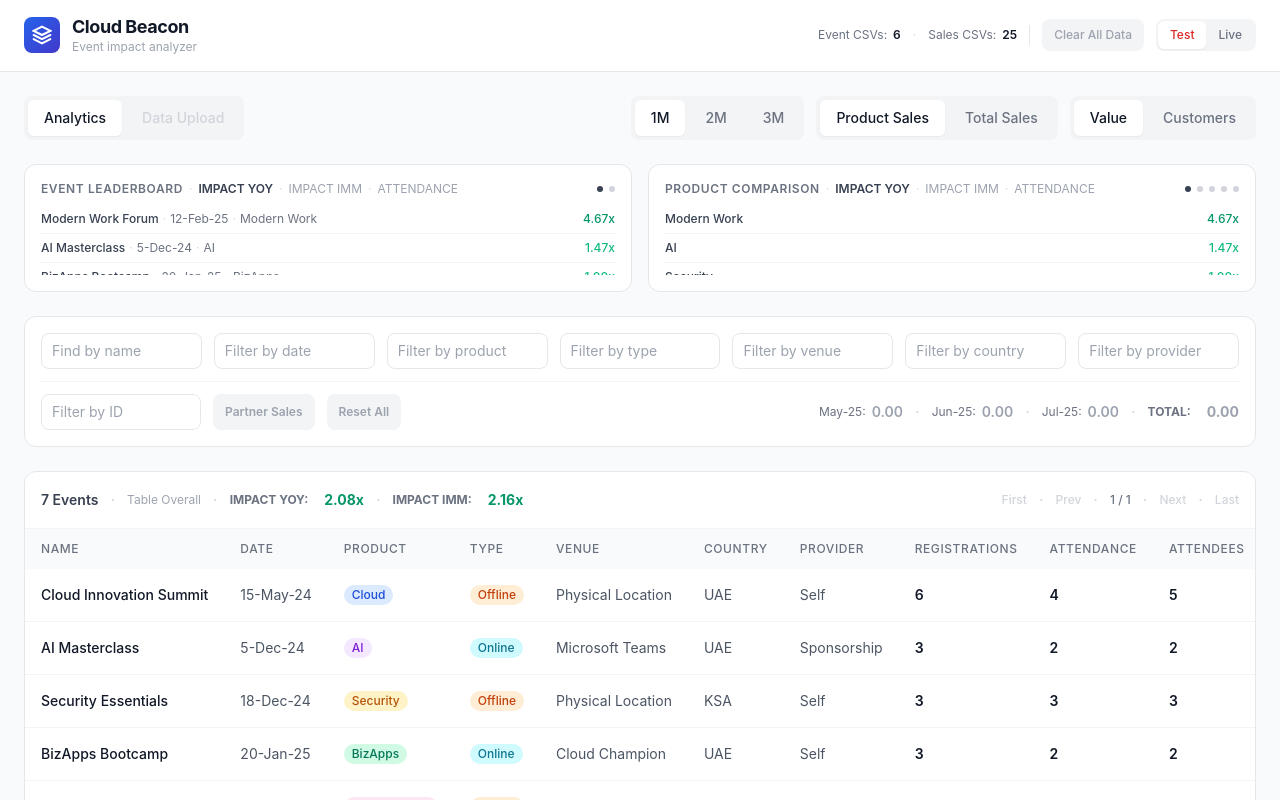
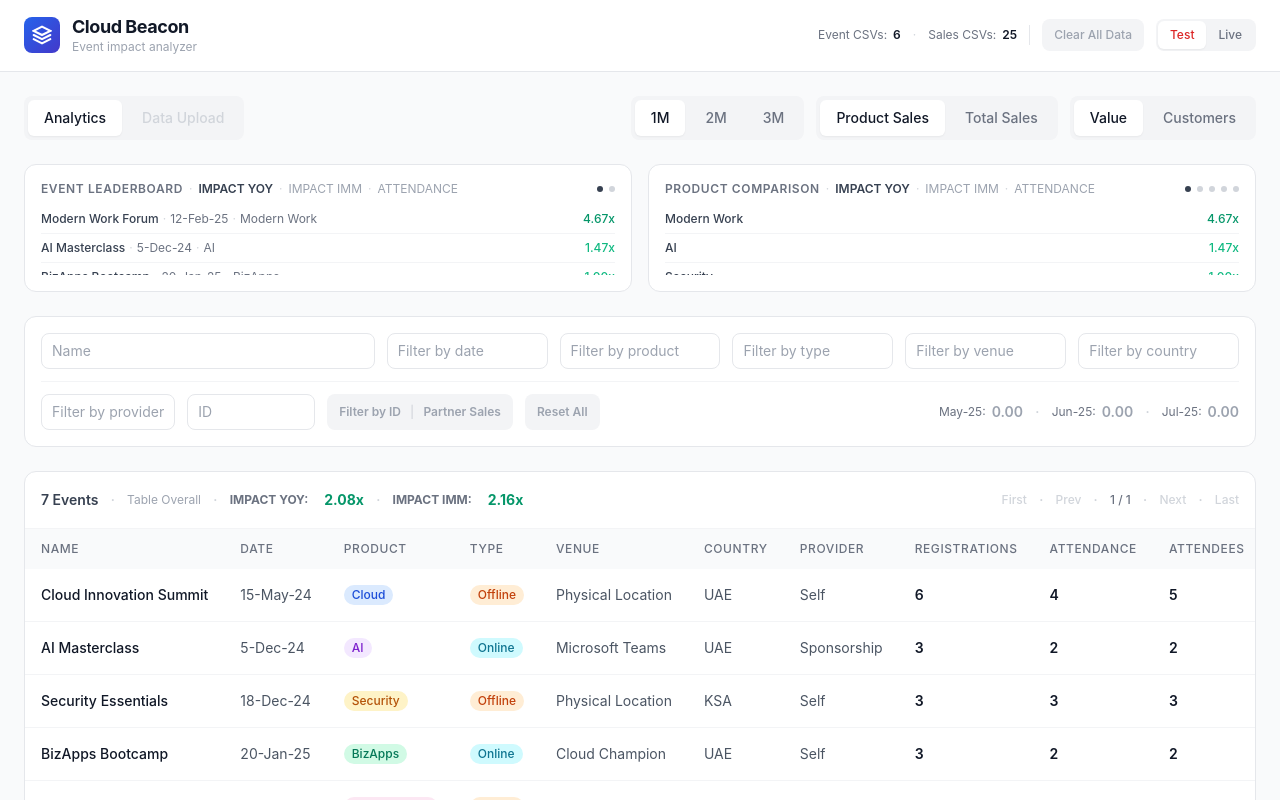
Before and after one commit to rr-quantifai/cloud-beacon, a React (Vite) app: page / in a window 1280 px wide. Shown: the top 800 px of the page. Built offline with nearby package versions, Linux system fonts and the light colour scheme.

Commit message:
Update App.jsx

```diff
--- a/src/App.jsx
+++ b/src/App.jsx
@@ -141,7 +141,7 @@ const sv = (r, csvOk) => !csvOk ? -1e16 : (r != null && isFinite(r)) ? r : r ===
 const fmtDate = (s, short = true) => { const d = parseD(s); if (!d) return ""; return d.getUTCDate() + "-" + MO[d.getUTCMonth()] + "-" + (short ? String(d.getUTCFullYear()).slice(2) : d.getUTCFullYear()); };
 const fmtYM = (ym) => { const [y, m] = ym.split("-").map(Number); return MO[m - 1] + "-" + String(y).slice(2); };
 const monthRange = (ms, arrow = "→") => !ms || !ms.length ? "—" : ms.length === 1 ? fmtYM(ms[0]) : fmtYM(ms[0]) + " " + arrow + " " + fmtYM(ms[ms.length - 1]);
-const HL = (text, q) => { if (!q) return text; const p = [], lo = text.toLowerCase(), ql = q.toLowerCase(); let last = 0, i; while ((i = lo.indexOf(ql, last)) !== -1) { if (i > last) p.push(text.slice(last, i)); p.push(<span key={i} className="bg-blue-600 text-white rounded-sm px-0.5">{text.slice(i, i + ql.length)}</span>); last = i + ql.length; } if (last < text.length) p.push(text.slice(last)); return p.length ? <>{p}</> : text; };
+const HL = (text, q, isCurrent = false) => { if (!q) return text; const p = [], lo = text.toLowerCase(), ql = q.toLowerCase(); let last = 0, i; while ((i = lo.indexOf(ql, last)) !== -1) { if (i > last) p.push(text.slice(last, i)); p.push(<span key={i} className={(isCurrent ? "bg-amber-400" : "bg-blue-600") + " text-white rounded-sm px-0.5"}>{text.slice(i, i + ql.length)}</span>); last = i + ql.length; } if (last < text.length) p.push(text.slice(last)); return p.length ? <>{p}</> : text; };
 const formatImpact = (ratio, csvOk) => {
   if (!csvOk) return NO_CSV;
   if (ratio != null && isFinite(ratio)) return { text: n(ratio) + "x", color: rc(ratio), cls: "font-bold" };
@@ -259,42 +259,41 @@ const DataCoverage = ({ coverageData, flashKeys }) => {
   );
 };
 
-const FilterBar = ({ fo, fDates, setFDates, fProd, setFProd, fType, setFType, fVenue, setFVenue, fCountry, setFCountry, fProvider, setFProvider, fName, onNameChange, fPid, onPidChange, activePid, setActivePid, salesIndex, valueMode }) => {
+const FilterBar = ({ fo, fDates, setFDates, fProd, setFProd, fType, setFType, fVenue, setFVenue, fCountry, setFCountry, fProvider, setFProvider, fName, onNameChange, nameMatches, nameCursor, onPrevMatch, onNextMatch, fPid, onPidChange, activePid, setActivePid, salesIndex, valueMode }) => {
   const [salesVisible, setSalesVisible] = useState(false);
   const sortedMonths = useMemo(() => [...salesIndex.months].sort(), [salesIndex]);
   const partnerSales = useMemo(() => {
     const ms = sortedMonths.slice(-3);
     if (!ms.length) return null;
-    const pid = fPid.trim();
     const useAll = !fProd.length;
     const vMap = valueMode === "customers" ? salesIndex.custPM : salesIndex.byPM;
     const vpMap = valueMode === "customers" ? salesIndex.custPPM : salesIndex.byPPM;
     const months = ms.map(ym => {
-      const v = pid ? (useAll ? (vMap.get(pid + "|||" + ym) || 0) : fProd.reduce((s, p) => s + (vpMap.get(pid + "|||" + p + "|||" + ym) || 0), 0)) : 0;
+      const v = activePid ? (useAll ? (vMap.get(activePid + "|||" + ym) || 0) : fProd.reduce((s, p) => s + (vpMap.get(activePid + "|||" + p + "|||" + ym) || 0), 0)) : 0;
       return { ym, val: v };
     });
-    return { months, total: _.sumBy(months, "val") };
-  }, [fPid, fProd, salesIndex, valueMode, sortedMonths]);
+    return { months };
+  }, [activePid, fProd, salesIndex, valueMode, sortedMonths]);
   return (
     <div className="bg-white rounded-xl border border-gray-200 p-4 mb-6">
       <div className="grid grid-cols-2 sm:grid-cols-3 lg:grid-cols-7 gap-3">
-        <div><input type="text" value={fName} onChange={e=>onNameChange(e.target.value)} placeholder="Find by name" className={"w-full px-2.5 py-1.5 text-sm border rounded-lg bg-white h-[36px] placeholder-gray-400 focus:outline-none truncate " + (fName.trim() ? "border-blue-400 text-blue-600 focus:border-blue-500" : "border-gray-200 text-gray-800 focus:border-blue-300")}/></div>
+        <div className="lg:col-span-2 flex items-center gap-1.5">
+          <input type="text" value={fName} onChange={e=>onNameChange(e.target.value)} placeholder="Name" className={"flex-1 min-w-0 px-2.5 py-1.5 text-sm border rounded-lg bg-white h-[36px] placeholder-gray-400 focus:outline-none truncate " + (fName.trim() ? "border-blue-400 text-blue-600 focus:border-blue-500" : "border-gray-200 text-gray-800 focus:border-blue-300")}/>
+          {fName.trim() && (<><span className="text-xs text-gray-400 whitespace-nowrap flex-shrink-0">{nameMatches.length ? nameCursor+1 : 0}/{nameMatches.length}</span><button onClick={onPrevMatch} disabled={!nameMatches.length} className={"w-6 h-[36px] flex items-center justify-center rounded transition flex-shrink-0 " + (!nameMatches.length ? "text-gray-300 cursor-not-allowed" : "text-gray-500 hover:bg-gray-100")}>‹</button><button onClick={onNextMatch} disabled={!nameMatches.length} className={"w-6 h-[36px] flex items-center justify-center rounded transition flex-shrink-0 " + (!nameMatches.length ? "text-gray-300 cursor-not-allowed" : "text-gray-500 hover:bg-gray-100")}>›</button></>)}
+        </div>
         <DateFilter tree={fo.dateTree} selected={fDates} onChange={setFDates} placeholder="Filter by date"/>
         <MultiSel values={fProd} onChange={setFProd} options={fo.prods} placeholder="Filter by product"/>
         <MultiSel values={fType} onChange={setFType} options={fo.types} placeholder="Filter by type"/>
         <MultiSel values={fVenue} onChange={setFVenue} options={fo.venues} placeholder="Filter by venue"/>
         <MultiSel values={fCountry} onChange={setFCountry} options={fo.countries} placeholder="Filter by country"/>
-        <MultiSel values={fProvider} onChange={setFProvider} options={fo.providers} placeholder="Filter by provider"/>
       </div>
       <div className="border-t border-gray-100 mt-3 pt-3 flex items-center gap-3">
-        <input type="text" value={fPid} onChange={e=>onPidChange(e.target.value)} readOnly={!!activePid} placeholder="Filter by ID" className={"px-2.5 py-1.5 text-sm border rounded-lg h-[36px] placeholder-gray-400 focus:outline-none truncate w-40 flex-shrink-0 " + (activePid ? "bg-blue-50 border-blue-300 text-blue-600 cursor-not-allowed" : fPid.trim() ? "bg-white border-blue-400 text-blue-600 focus:border-blue-500" : "bg-white border-gray-200 text-gray-800 focus:border-blue-300")}/>
-        <button onClick={()=>{setActivePid(fPid.trim());setSalesVisible(true);}} disabled={!fPid.trim()||!!activePid} className={"px-3 py-1.5 text-xs font-semibold rounded-lg transition whitespace-nowrap h-[36px] flex-shrink-0 " + (activePid ? "text-blue-600 bg-blue-100 cursor-not-allowed" : !fPid.trim() ? "text-gray-400 bg-gray-100 cursor-not-allowed" : "text-white bg-blue-600 hover:bg-blue-700")}>Partner Sales</button>
+        <MultiSel values={fProvider} onChange={setFProvider} options={fo.providers} placeholder="Filter by provider"/>
+        <input type="text" value={fPid} onChange={e=>onPidChange(e.target.value)} readOnly={!!activePid} placeholder="ID" className={"px-2.5 py-1.5 text-sm border rounded-lg h-[36px] placeholder-gray-400 focus:outline-none truncate w-32 flex-shrink-0 " + (activePid ? "bg-blue-50 border-blue-300 text-blue-600 cursor-not-allowed" : fPid.trim() ? "bg-white border-blue-400 text-blue-600 focus:border-blue-500" : "bg-white border-gray-200 text-gray-800 focus:border-blue-300")}/>
+        <button onClick={()=>{setActivePid(fPid.trim());setSalesVisible(true);}} disabled={!fPid.trim()||!!activePid} className={"px-3 py-1.5 text-xs font-semibold rounded-lg transition whitespace-nowrap h-[36px] flex-shrink-0 " + (activePid ? "text-blue-600 bg-blue-100 cursor-not-allowed" : !fPid.trim() ? "text-gray-400 bg-gray-100 cursor-not-allowed" : "text-white bg-blue-600 hover:bg-blue-700")}>Filter by ID <span className="mx-1.5 opacity-30">|</span> Partner Sales</button>
         {(()=>{const noFilters=!fDates.length&&!fProd.length&&!fType.length&&!fVenue.length&&!fCountry.length&&!fProvider.length&&!fName.trim()&&!fPid.trim()&&!activePid;return(<button onClick={()=>{setFDates([]);setFProd([]);setFType([]);setFVenue([]);setFCountry([]);setFProvider([]);onNameChange("");onPidChange("");setActivePid("");setSalesVisible(false);}} disabled={noFilters} className={"px-3 py-1.5 text-xs font-semibold rounded-lg transition whitespace-nowrap h-[36px] flex-shrink-0 "+(noFilters?"text-gray-400 bg-gray-100 cursor-not-allowed":"text-gray-600 bg-gray-100 hover:bg-gray-200")}>Reset All</button>);})()}
         {partnerSales && (<div className="flex items-center gap-3 flex-wrap ml-auto flex-shrink-0">
           {partnerSales.months.map((m, i) => (<span key={m.ym} className="flex items-center">{i > 0 && <span className="text-gray-300 mr-3">·</span>}<span className="text-xs text-gray-500">{fmtYM(m.ym)}:</span><span className={"text-sm font-semibold ml-1.5 " + (salesVisible && m.val > 0 ? "text-gray-900" : "text-gray-400")}>{salesVisible ? n(m.val) : n(0)}</span></span>))}
-          <span className="text-gray-300">·</span>
-          <span className="text-xs font-bold text-gray-500 uppercase">Total:</span>
-          <span className={"text-sm font-bold ml-1 " + (salesVisible && partnerSales.total > 0 ? "text-blue-600" : "text-gray-400")}>{salesVisible ? n(partnerSales.total) : n(0)}</span>
         </div>)}
       </div>
     </div>
@@ -341,12 +340,13 @@ const SummaryCards = ({ summaryData, topPartnersData, globalNameMap }) => {
 
 const PAGE_SIZE = 25;
 
-const EventTable = ({ sortedGrouped, tableOvr, fName, sortCol, sortDir, toggleSort, openModal }) => {
+const EventTable = ({ sortedGrouped, tableOvr, nameQ, currentMatchKey, focusPage, sortCol, sortDir, toggleSort, openModal }) => {
   const [page, setPage] = useState(0);
   const totalPages = Math.max(1, Math.ceil(sortedGrouped.length / PAGE_SIZE));
   const safePage = Math.min(page, totalPages - 1);
   const pageData = sortedGrouped.slice(safePage * PAGE_SIZE, (safePage + 1) * PAGE_SIZE);
   useEffect(() => setPage(0), [sortedGrouped]);
+  useEffect(() => { if (focusPage !== null && focusPage !== undefined) setPage(focusPage); }, [focusPage]);
   const SH = (col, label) => <th className="px-4 py-3 text-xs font-medium uppercase tracking-wider cursor-pointer select-none hover:text-gray-700 transition whitespace-nowrap" onClick={()=>toggleSort(col)} style={{color:sortCol===col?"#1d4ed8":"#6b7280"}}>{label}</th>;
   const TH = (label) => <th className="px-4 py-3 text-xs font-medium text-gray-500 uppercase tracking-wider whitespace-nowrap">{label}</th>;
   return (
@@ -380,7 +380,7 @@ const EventTable = ({ sortedGrouped, tableOvr, fName, sortCol, sortDir, toggleSo
       const iY = formatImpact(g.ratioYoY, yoyOk), iI = formatImpact(g.ratioIMM, immOk);
       const bY = formatImpact(g.baselineYoY, yoyOk), bI = formatImpact(g.baselineIMM, immOk);
       return(<tr key={g.key} className="hover:bg-gray-50 transition">
-        <td className="px-4 py-3 font-medium text-gray-900 whitespace-nowrap">{HL(g.eventName, fName.trim())}</td>
+        <td className="px-4 py-3 font-medium text-gray-900 whitespace-nowrap">{HL(g.eventName, nameQ?.trim(), g.key === currentMatchKey)}</td>
         <td className="px-4 py-3 text-gray-600 whitespace-nowrap">{fmtDate(g.eventDate)}</td>
         <td className="px-4 py-3"><Badge text={g.product} className={PROD_BADGE[g.product] || "bg-gray-100 text-gray-700"}/></td>
         <td className="px-4 py-3"><Badge text={g.eventType} className={g.eventType==="Online"?"bg-cyan-100 text-cyan-700":"bg-orange-100 text-orange-700"}/></td>
@@ -553,7 +553,7 @@ function App() {
   const [debouncedName, setDebouncedName] = useState("");
   const nameTimer = useRef(null);
   const handleNameChange = useCallback((val) => { setFName(val); if (nameTimer.current) clearTimeout(nameTimer.current); nameTimer.current = setTimeout(() => setDebouncedName(val), 300); }, []);
-  const [sortCol,setSortCol]=useState(null); const [sortDir,setSortDir]=useState("desc");
+  const [sortCol,setSortCol]=useState(null); const [sortDir,setSortDir]=useState("desc"); const [nameCursor,setNameCursor]=useState(0);
   const [modal, setModal] = useState(null);
   const [mode, setModeRaw] = useState("test");
   const setMode = (m) => { setModeRaw(m); setTab("analytics"); };
@@ -690,6 +690,11 @@ function App() {
       const d=sortDir==="desc"?bv-av:av-bv; return d!==0?d:new Date(b.eventDate)-new Date(a.eventDate); });
   }, [allGrouped, sortCol, sortDir]);
 
+  const nameMatches = useMemo(() => { if (!debouncedName.trim()) return []; const q = debouncedName.trim().toLowerCase(); return sortedGrouped.reduce((acc, g, i) => { if (g.eventName.toLowerCase().includes(q)) acc.push(i); return acc; }, []); }, [sortedGrouped, debouncedName]);
+  useEffect(() => setNameCursor(0), [nameMatches]);
+  const currentMatchKey = nameMatches.length ? sortedGrouped[nameMatches[nameCursor]]?.key : null;
+  const focusPage = nameMatches.length ? Math.floor(nameMatches[nameCursor] / PAGE_SIZE) : null;
+
   const tableOvr = useMemo(() => { if (!sales.length || !allGrouped.length) return null; const ok = allGrouped.filter(g => g.eventStatus === "ok"); if (!ok.length) return null; const hY = _.sumBy(ok, "histYoY"), fY = _.sumBy(ok, "fwdYoY"), hI = _.sumBy(ok, "histIMM"), fI = _.sumBy(ok, "fwdIMM"); return { yoy: formatImpact(hY > 0 ? fY / hY : (fY > 0 ? Infinity : null), true), imm: formatImpact(hI > 0 ? fI / hI : (fI > 0 ? Infinity : null), true) }; }, [allGrouped, sales]);
 
   const summaryData = useMemo(() => {
@@ -751,9 +756,9 @@ function App() {
 
         {tab==="analytics"&&(<div>
           {hasEvt&&hasSales&&summaryData&&<SummaryCards summaryData={summaryData} topPartnersData={topPartnersData} globalNameMap={globalNameMap}/>}
-          {hasEvt&&<FilterBar fo={fo} fDates={fDates} setFDates={setFDates} fProd={fProd} setFProd={setFProd} fType={fType} setFType={setFType} fVenue={fVenue} setFVenue={setFVenue} fCountry={fCountry} setFCountry={setFCountry} fProvider={fProvider} setFProvider={setFProvider} fName={fName} onNameChange={handleNameChange} fPid={fPid} onPidChange={setFPid} activePid={activePid} setActivePid={setActivePid} salesIndex={salesIndex} valueMode={valueMode}/>}
+          {hasEvt&&<FilterBar fo={fo} fDates={fDates} setFDates={setFDates} fProd={fProd} setFProd={setFProd} fType={fType} setFType={setFType} fVenue={fVenue} setFVenue={setFVenue} fCountry={fCountry} setFCountry={setFCountry} fProvider={fProvider} setFProvider={setFProvider} fName={fName} onNameChange={handleNameChange} nameMatches={nameMatches} nameCursor={nameCursor} onPrevMatch={()=>setNameCursor(c=>(c-1+nameMatches.length)%nameMatches.length)} onNextMatch={()=>setNameCursor(c=>(c+1)%nameMatches.length)} fPid={fPid} onPidChange={setFPid} activePid={activePid} setActivePid={setActivePid} salesIndex={salesIndex} valueMode={valueMode}/>}
           {!hasEvt?(<div className="bg-white rounded-xl border border-gray-200 p-8 text-center flex flex-col items-center justify-center" style={{height:"262px"}}><div className="w-12 h-12 rounded-full bg-gray-100 flex items-center justify-center mb-3"><svg width="20" height="20" viewBox="0 0 24 24" fill="none" stroke="#9ca3af" strokeWidth="2"><path d="M21 15v4a2 2 0 01-2 2H5a2 2 0 01-2-2v-4M17 8l-5-5-5 5M12 3v12"/></svg></div><p className="text-sm text-gray-500">Upload event and sales CSVs to get started</p></div>)
-          :<EventTable sortedGrouped={sortedGrouped} tableOvr={tableOvr} fName={fName}sortCol={sortCol} sortDir={sortDir} toggleSort={toggleSort} openModal={openModal}/>}
+          :<EventTable sortedGrouped={sortedGrouped} tableOvr={tableOvr} nameQ={debouncedName} currentMatchKey={currentMatchKey} focusPage={focusPage} sortCol={sortCol} sortDir={sortDir} toggleSort={toggleSort} openModal={openModal}/>}
         </div>)}
       </div>
 
```
